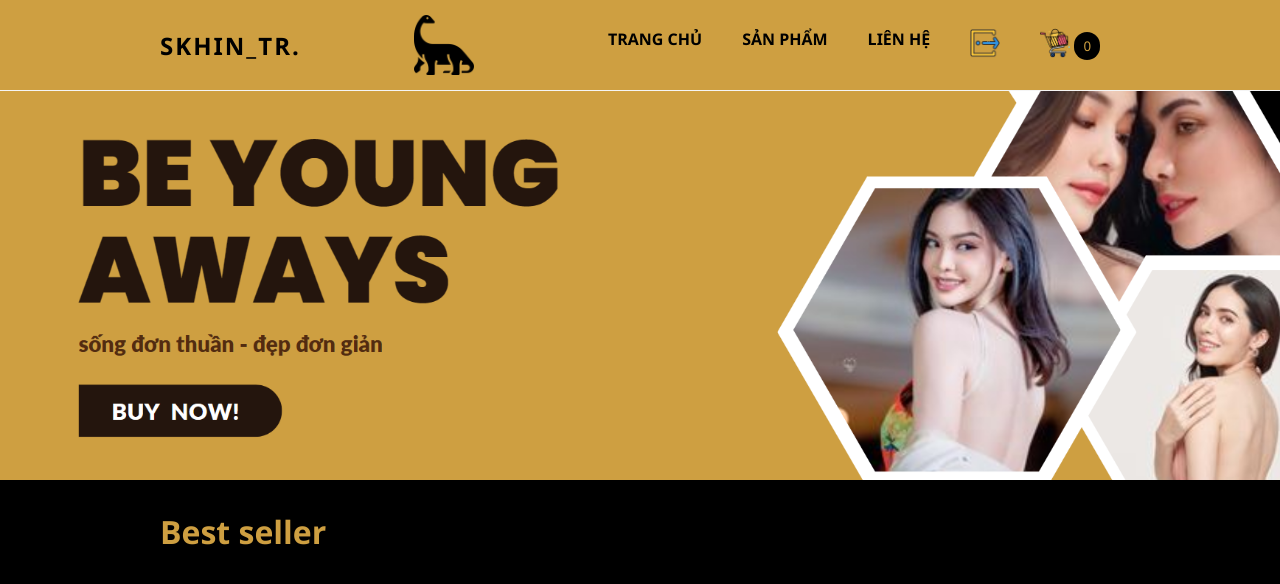
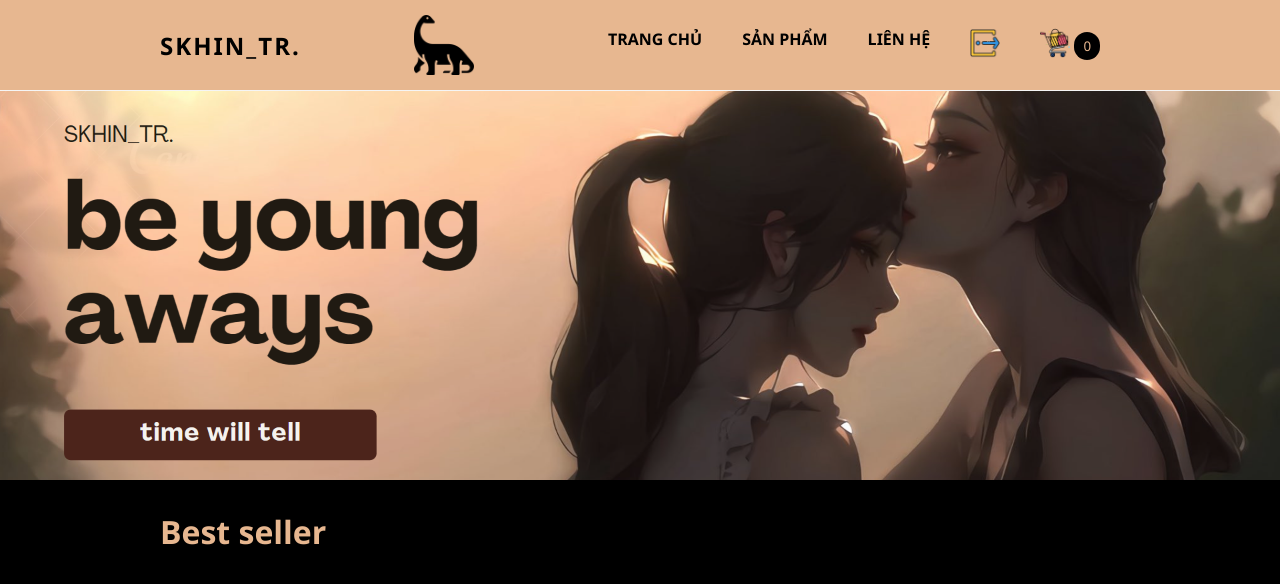
Before and after one commit to truongmainguyetnhi/SKHIN_TR., a PHP site: page / in a window 1280 px wide. Shown: the top 584 px of the page. Run offline with PHP 8.4, Linux system fonts and the light colour scheme; the visitor is signed in with stand-in values (Sample User, id 1); data that the repository does not hold is empty.

Commit message:
update color

```diff
--- a/info/mau.css
+++ b/info/mau.css
@@ -23,7 +23,7 @@
         float: left;
         width: 45%;
         height: 720px;
-        background-color: darkslategrey;
+        background-color: #e7b790;
     }
 }
 
--- a/puplic_files/pmycss.css
+++ b/puplic_files/pmycss.css
@@ -19,7 +19,7 @@ body {
 .container {
     margin: 0 auto;
     max-width: 960px;
-    color: #CE9F41;
+    color: #e7b790;
 }
 
 .inner-header {
@@ -50,13 +50,12 @@ ul#main-menu a {
 }
 
 #banner {
-    background: url(../administrator/img_TMNN/banner.png);
+    background: url(../administrator/img_TMNN/elbg.png);
     min-height: 480px;
-    background-position: 0px 60px;
     width: 100%;
     background-repeat: no-repeat;
     background-size: cover;
-    background-color: #CE9F41;
+    background-color: #e7b790;
     color: #000;
 }
 
@@ -67,7 +66,7 @@ header {
     width: 100%;
     border-bottom: 1px solid #f5f5f5;
     padding: 15px 0px;
-    background-color: #CE9F41;
+    background-color: #e7b790;
 }
 
 #content h1 {
@@ -88,7 +87,7 @@ header {
 
 .itemsmenu {
     float: left;
-    background-color: #CE9F41;
+    background-color: #e7b790;
     width: 200px;
     border-bottom: 1px solid #000;
     border-top: 1px solid #000;
@@ -96,7 +95,7 @@ header {
 }
 
 .itemsmenu:hover {
-    background-color: #e8c61bcc;
+    background-color: #e5a067;
     cursor: pointer;
     font-weight: bold;
     color: #000;
@@ -171,7 +170,7 @@ button {
 }
 
 .gio:hover {
-    background-color: #CE9F41;
+    background-color: #e7b790;
     color: #000;
 }
 
@@ -242,7 +241,7 @@ button:hover {
     width: 400px;
     right: 0;
     top: 0;
-    background-color: #CE9F41;
+    background-color: #e7b790;
     padding: 12px 20px;
     overflow-y: scroll;
     right: -100%;
@@ -258,7 +257,7 @@ button:hover {
     background-color: #000;
     border-radius: 100px;
     padding: 5px 9px;
-    color: #CE9F41;
+    color: #e7b790;
 }
 
 .cart img {
```
Also changed, not shown: administrator/img_TMNN/elbg.png (added).
